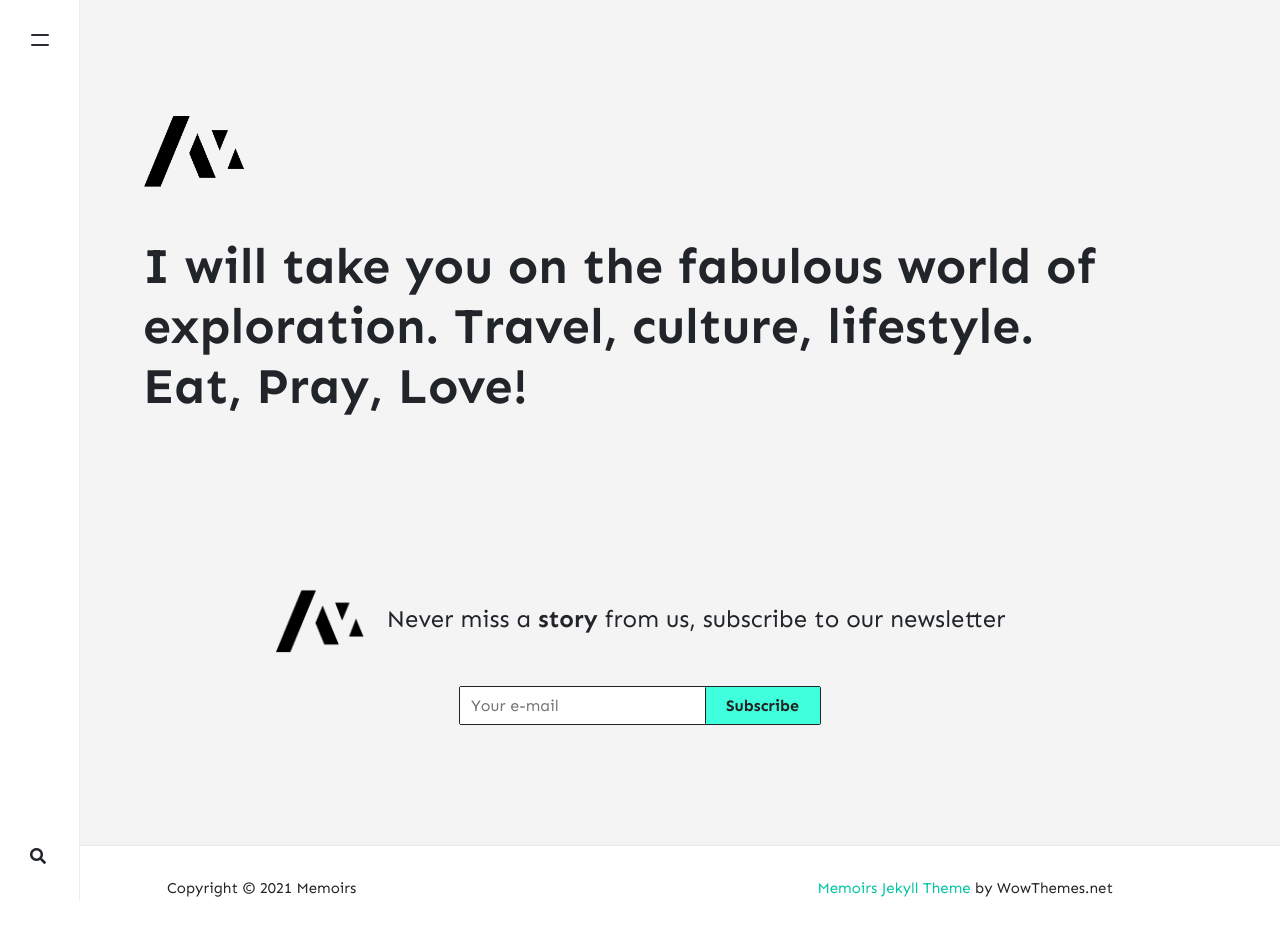
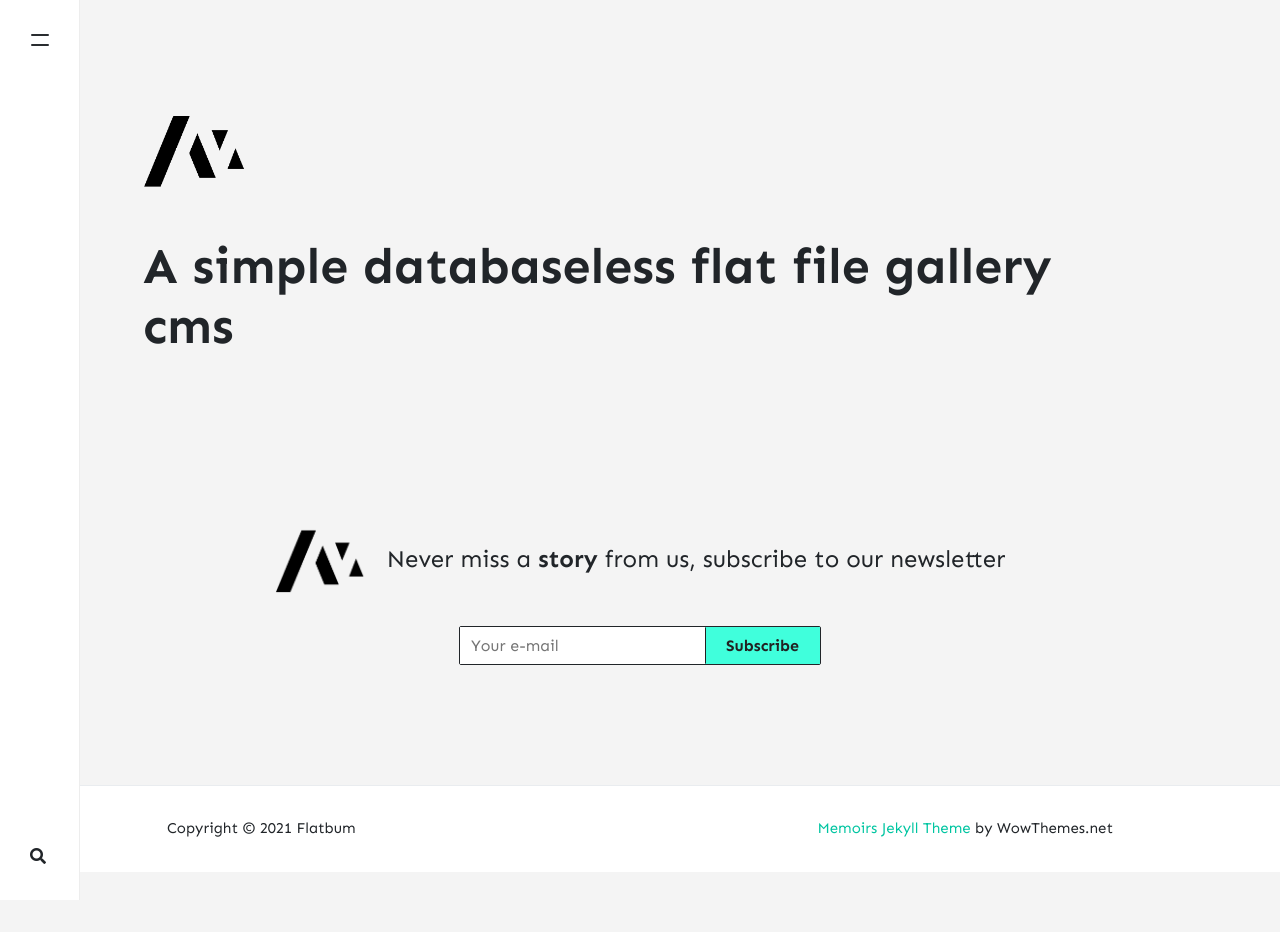
Before and after one commit to shoaiyb/docs.flatbum, a Jekyll site: the page built from index.html, in a window 1280 px wide. Built offline with Jekyll 4.4.1, drawn with Linux system fonts in a browser that asks for light colours; nearby versions of some CDN libraries; the list of posts is cut into pages by our own code; comment, search, counter and statistics services are not loaded; after the commit the page ends 900 px from its top, so only the background shows below that.

Commit message:
Update _config.yml

```diff
--- a/_config.yml
+++ b/_config.yml
@@ -1,36 +1,36 @@
 # Site
-name: "Memoirs"
-title: "Memoirs"
-description: "I will take you on the fabulous world of exploration. Travel, culture, lifestyle. Eat, Pray, Love!"
+name: "Flatbum"
+title: "Flatbum CMS"
+description: "A simple databaseless flat file gallery cms"
 logo: 'assets/images/logo.png'
 favicon: 'assets/images/logo.png'
-baseurl: /jekyll-theme-memoirs
+baseurl: /
 google_analytics: 'UA-xxxxxxxx-1'
-disqus: 'demowebsite'
-mailchimp-list: 'https://wowthemes.us11.list-manage.com/subscribe/post?u=8aeb20a530e124561927d3bd8&amp;id=8c3d2d214b'
+disqus: 'shoaiyb'
+mailchimp-list: 'https://shoaiyb.us11.list-manage.com/subscribe/post?u=8aeb20a530e124561927d3bd8&amp;id=8c3d2d214b'
 include: ["_pages"]
 permalink: /:title/
-email: wowthemesnet@gmail.com
+email: support@flatbum.ga
 
 # Authors
 authors:
-  sal:
-    name: Sal
-    display_name: Sal
+  shoaiyb:
+    name: shoaiyb sysa
+    display_name: sysa
     gravatar: e56154546cf4be74e393c62d1ae9f9d4
-    email: wowthemesnet@gmail.com
-    web: https://www.wowthemes.net/donate/
-    twitter: https://twitter.com/wowthemesnet
-    description: "Author of Mediumish, a Bootstrap Medium styled template available for WordPress, HTML, Ghost and Jekyll. You are currently previewing Jekyll template demo."
-  john:
-    name: John
-    display_name: John
-    avatar: 'assets/images/avatar.png'
-    gravatar: b1cc14991db7a456fcd761680bbc8f81
-    email: wowthemesnet@gmail.com
-    web: https://www.wowthemes.net
-    twitter: https://twitter.com/wowthemesnet
-    description: "This is the author box. Write a short description of the author here. You are currently previewing Mediumish demo, a Jekyll template compatible with Github pages."
+    email: contact@shoaiybsysa.ga
+    web: https://www.shoaiybsysa.ga/
+   # twitter: https://twitter.com/wowthemesnet
+    description: "I'm addicted to web developing"
+ # john:
+  #  name: John
+  #  display_name: John
+  #  avatar: 'assets/images/avatar.png'
+  #  gravatar: b1cc14991db7a456fcd761680bbc8f81
+  #  email: wowthemesnet@gmail.com
+  #  web: https://www.wowthemes.net
+  #  twitter: https://twitter.com/wowthemesnet
+  #  description: "This is the author box. Write a short description of the author here. You are currently previewing Mediumish demo, a Jekyll template compatible with Github pages."
 
 # Plugins
 plugins:
@@ -68,10 +68,10 @@ adsense-data-ad-client: "ca-pub-3412143450191416"
 adsense-data-ad-slot: "1363087678"
 
 # Lazy Images ("enabled" or "disabled")
-lazyimages: "disabled"
+lazyimages: "enabled"
 
 # Post Author Box ("enabled" or "disabled")
-authorbox: "disabled"
+authorbox: "enabled"
 
 # Sass
 sass:
```
